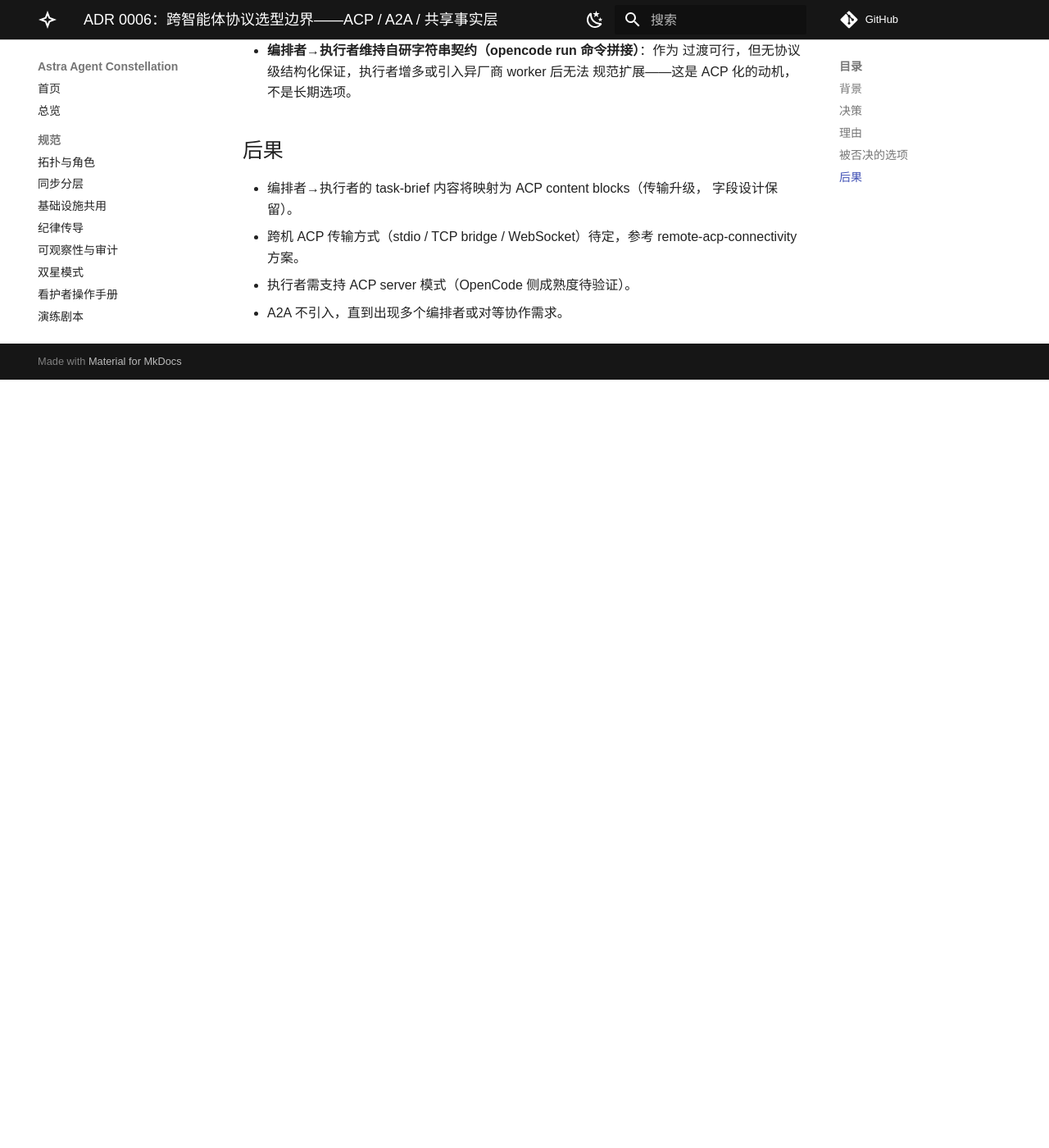
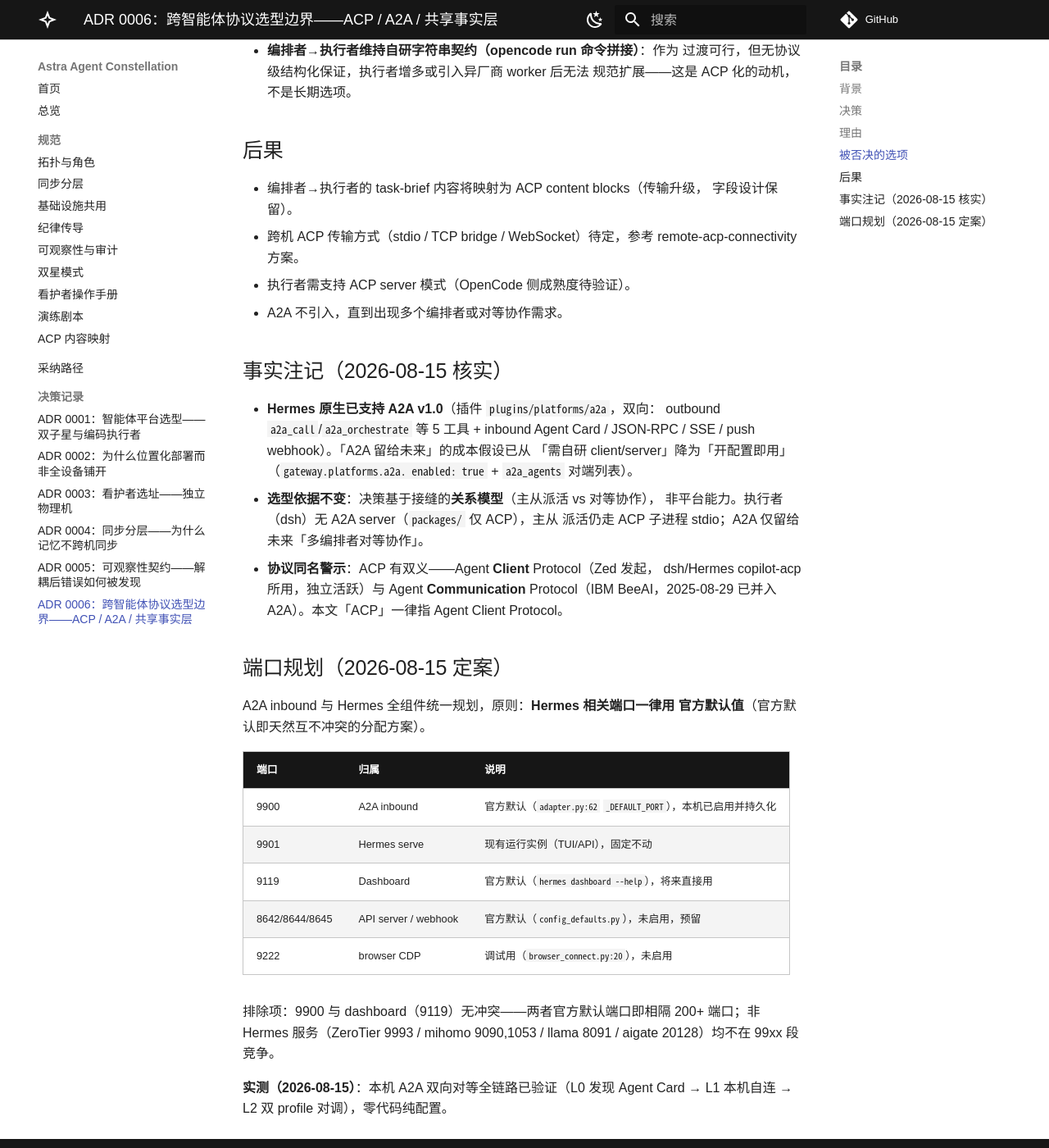
Before and after one commit to alrcatraz/astra-agent-constellation, an MkDocs documentation site: the page built from docs/references/0006-inter-agent-protocol-selection.md, in a window 1280 px wide and 1400 px high, scrolled down 1567 px. Shown: the whole window at 82% size. Built offline with MkDocs 1.6.1 and Material for MkDocs 9.7.7, drawn with Linux system fonts in a browser that asks for light colours; comment, search, counter and statistics services are not loaded; before the commit the page ends 2030 px from its top, so only the background shows below that.

Commit message:
docs: record Hermes native A2A support in ADR 0006 (v0.2.1 follow-up)
- 核实 Hermes 原生 A2A v1.0（plugins/platforms/a2a），双向可用
- 端口规划定案：9900=A2A inbound（官方默认），9901=serve，
  9119=dashboard，8642/8644/8645=API/webhook 预留
- 实测：L0 发现 → L1 自连 → L2 双 profile 对调，零代码纯配置

```diff
--- a/docs/references/0006-inter-agent-protocol-selection.md
+++ b/docs/references/0006-inter-agent-protocol-selection.md
@@ -63,3 +63,38 @@
   remote-acp-connectivity 方案。
 - 执行者需支持 ACP server 模式（OpenCode 侧成熟度待验证）。
 - A2A 不引入，直到出现多个编排者或对等协作需求。
+
+## 事实注记（2026-08-15 核实）
+
+- **Hermes 原生已支持 A2A v1.0**（插件 `plugins/platforms/a2a`，双向：
+  outbound `a2a_call`/`a2a_orchestrate` 等 5 工具 + inbound Agent Card /
+  JSON-RPC / SSE / push webhook）。「A2A 留给未来」的成本假设已从
+  「需自研 client/server」降为「开配置即用」（`gateway.platforms.a2a.
+  enabled: true` + `a2a_agents` 对端列表）。
+- **选型依据不变**：决策基于接缝的**关系模型**（主从派活 vs 对等协作），
+  非平台能力。执行者（dsh）无 A2A server（`packages/` 仅 ACP），主从
+  派活仍走 ACP 子进程 stdio；A2A 仅留给未来「多编排者对等协作」。
+- **协议同名警示**：ACP 有双义——Agent **Client** Protocol（Zed 发起，
+  dsh/Hermes copilot-acp 所用，独立活跃）与 Agent **Communication**
+  Protocol（IBM BeeAI，2025-08-29 已并入 A2A）。本文「ACP」一律指
+  Agent Client Protocol。
+
+## 端口规划（2026-08-15 定案）
+
+A2A inbound 与 Hermes 全组件统一规划，原则：**Hermes 相关端口一律用
+官方默认值**（官方默认即天然互不冲突的分配方案）。
+
+| 端口 | 归属 | 说明 |
+|:--|:--|:--|
+| 9900 | A2A inbound | 官方默认（`adapter.py:62` `_DEFAULT_PORT`），本机已启用并持久化 |
+| 9901 | Hermes serve | 现有运行实例（TUI/API），固定不动 |
+| 9119 | Dashboard | 官方默认（`hermes dashboard --help`），将来直接用 |
+| 8642/8644/8645 | API server / webhook | 官方默认（`config_defaults.py`），未启用，预留 |
+| 9222 | browser CDP | 调试用（`browser_connect.py:20`），未启用 |
+
+排除项：9900 与 dashboard（9119）无冲突——两者官方默认端口即相隔
+200+ 端口；非 Hermes 服务（ZeroTier 9993 / mihomo 9090,1053 / llama
+8091 / aigate 20128）均不在 99xx 段竞争。
+
+**实测（2026-08-15）**：本机 A2A 双向对等全链路已验证（L0 发现
+Agent Card → L1 本机自连 → L2 双 profile 对调），零代码纯配置。
```
